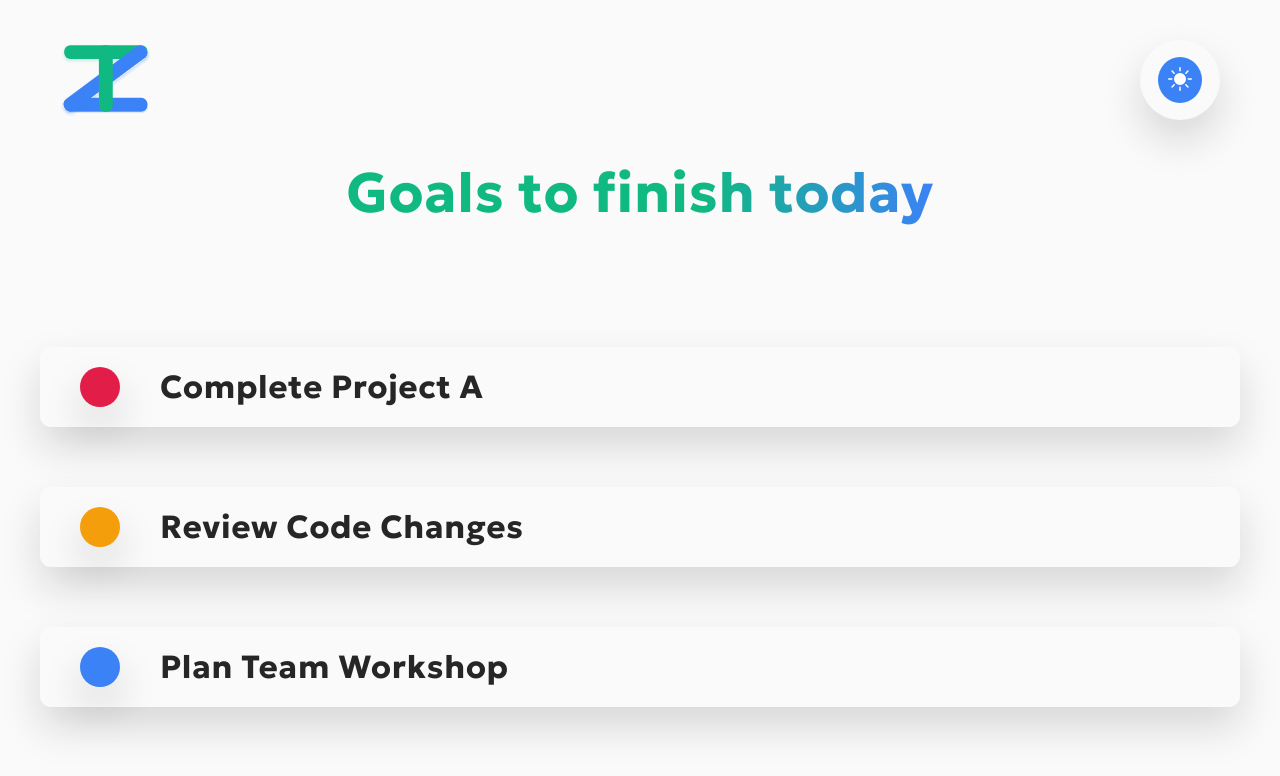
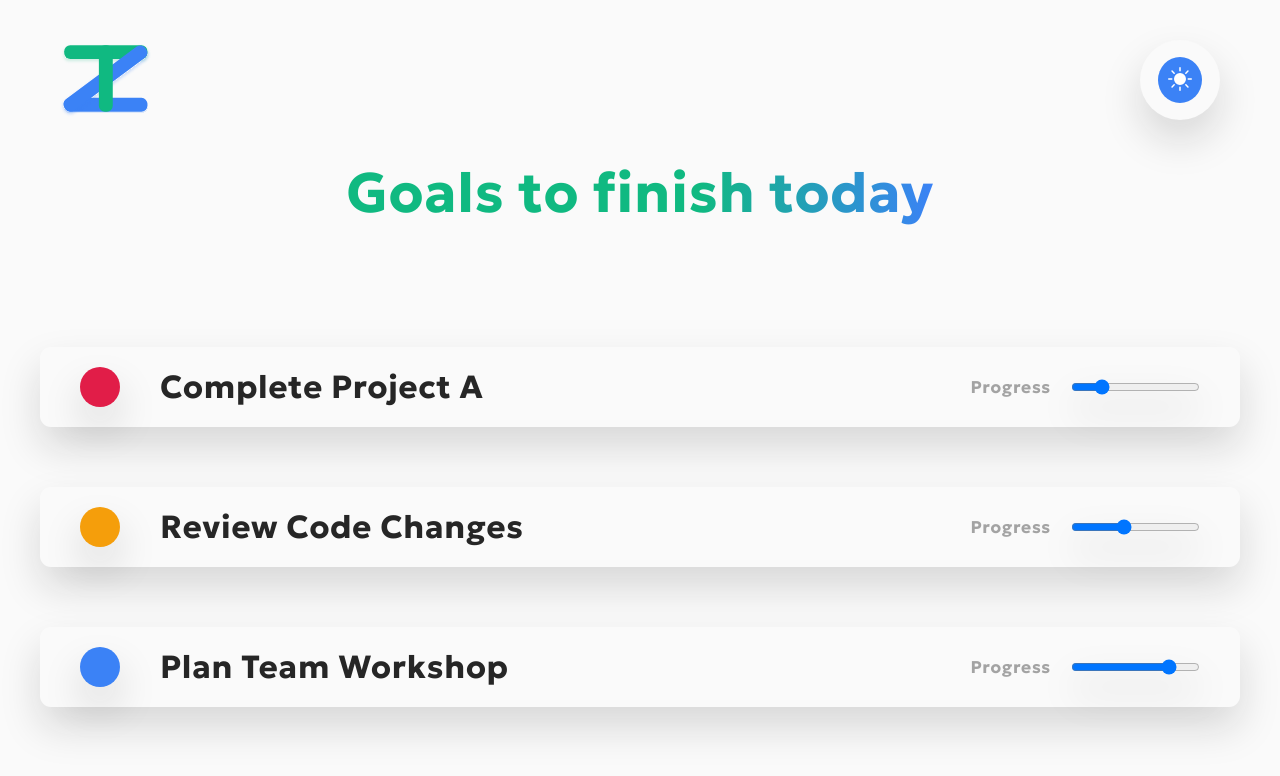
Before and after one commit to lucifer78907/ZenTask, a React (Vite) app: page /homepage/1/todos in a window 1280 px wide. Shown: the top 776 px of the page. Built offline with nearby package versions, Linux system fonts and the light colour scheme.

Commit message:
+DailyTodos +styleFinish

```diff
--- a/src/components/Todo.jsx
+++ b/src/components/Todo.jsx
@@ -1,53 +1,76 @@
 import './Todo.scss'
 import gsap from 'gsap';
-import { useLayoutEffect, useRef, useState } from 'react';
+import { useLayoutEffect, useRef } from 'react';
+import { colorArr } from '../data/PriorityColorMap';
 
 const Todo = (props) => {
   const todoRef = useRef();
+  const sliderRef = useRef();
   let isOpen = false;
 
   useLayoutEffect(() => {
     // by default closed
     gsap.context(() => {
-        gsap.set('.todo__desc',{height:0,autoAlpha:0})
-      },todoRef)
-  },[])
+      gsap.set('.todo__footer', { height: 0, autoAlpha: 0 })
+    }, todoRef)
+  }, [])
 
 
 
   const descShowHandler = () => {
-    if(isOpen) //if open then close
+    if (isOpen) //if open then close
     {
       isOpen = false;
-      gsap.to(todoRef.current,{backgroundColor:'#fafafa'})
+      gsap.to(todoRef.current, { backgroundColor: '#fafafa', gap: 0 })
       gsap.context(() => {
-        gsap.to('.todo__title',{color:'#171717'})
-        gsap.to('.todo__desc',{height:0,autoAlpha:0})
-        gsap.to('.todo__priority',{scale:1,zIndex:'auto',position:'relative',left:'0'})
-      },todoRef)
+        gsap.to('.todo__title', { color: '#171717' })
+        gsap.to('.todo__footer', { height: 0, autoAlpha: 0 })
+        gsap.to('.todo__priority', { scale: 1, zIndex: 'auto', position: 'relative', left: '0' })
+        gsap.to('.todo__slider--label', { color: '#a3a3a3' })
+      }, todoRef)
     }
-    else
-    { //open it
-      isOpen=true;
-      gsap.to(todoRef.current,{backgroundColor:props.priority})
+    else { //open it
+      isOpen = true;
+      gsap.to(todoRef.current, { backgroundColor: props.priority, gap: '2rem' })
       gsap.context(() => {
         const tl = gsap.timeline();
-        tl.to('.todo__priority',{duration:0.4,scale:3,zIndex:-2,position:'absolute',top:0,left:'50%',transform:'translate(-50%,0)'})
-        tl.to('.todo__title',{color:'#fafafa'},"<+0.1")
-        tl.to('.todo__desc',{height:'auto',autoAlpha:1,duration:0.4,color:'#262626'},"<")
-      },todoRef)
+        tl.to('.todo__footer', { height: 'auto', autoAlpha: 1 })
+        tl.to('.todo__priority', { duration: 0.4, scale: 3, zIndex: -2, position: 'absolute', top: 0, left: '50%', transform: 'translate(-50%,0)' }, "<")
+        tl.to('.todo__title', { color: '#fafafa' }, "<+0.1")
+        tl.to('.todo__desc', { height: 'auto', autoAlpha: 1, duration: 0.4, color: '#262626' }, "<")
+        tl.to('.todo__slider--label', { color: '#fafafa' }, '<')
+      }, todoRef)
     }
   }
+
+  const dragHandler = (e) => {
+    e.stopPropagation();
+  }
+
+  const filterArr = colorArr.filter(color => color !== props.priority)
+  console.log(filterArr)
 
 
 
   return (
     <article className="todo__container--item" ref={todoRef} onClick={descShowHandler}>
       <header className="todo__title" >
-          <aside className="todo__priority" style={{backgroundColor:props.priority}}>&nbsp;</aside>
+        <aside className="todo__priority" style={{ backgroundColor: props.priority }}>&nbsp;</aside>
         <p>{props.title}</p>
+        <label className='todo__slider--label' ref={sliderRef} onClick={dragHandler}>
+          Progress
+          <input type='range' min={0} max={100} step='20' defaultValue={props.progress} className='todo__slider' />
+        </label>
       </header>
-          <p className="todo__desc" >{props.desc}</p>
+      <footer className='todo__footer'>
+        <p className="todo__desc" >Description - : {props.desc}</p>
+        <aside>
+          <p className='todo__change'>Change priority :</p>
+          <div className='todo__color todo__color--1' style={{ backgroundColor: filterArr[0] }}>&nbsp;</div>
+          <div className='todo__color todo__color--2' style={{ backgroundColor: filterArr[1] }}>&nbsp;</div>
+        </aside>
+      </footer>
+
     </article>
   );
 }
--- a/src/components/Todo.scss
+++ b/src/components/Todo.scss
@@ -1,6 +1,32 @@
 .todo{
     &__section{
         text-align: center;
+    }
+
+    &__slider{
+        width: 100%;
+        height: 10px;
+        border-radius: 11px;
+        background-color: var(--color-primary-200);
+        box-shadow: var(--box-shadow-light);
+
+
+        &::-webkit-slider-thumb,
+        &::-moz-range-thumb{
+            width: 20px;
+            height: 20px;
+            border: none;
+            border-radius: 50%;
+            background-color: var(--color-primary-500);
+        }
+
+        &--label{
+            display: flex;
+            gap: 2rem;
+            align-items: center;
+            color: var(--color-grey-400);
+            font-size: clamp(1.7rem,1rem + 0.5vw,2rem);
+        }
     }
 
     &__container{
@@ -11,6 +37,7 @@
         justify-content: center;
         align-items: baseline;
         flex-wrap: wrap;
+
 
     }
 
@@ -24,6 +51,7 @@
         display: flex;
         flex-direction: column;
         align-items: flex-start;
+        width: 100%;
 
     }
 
@@ -42,10 +70,16 @@
         font-weight: 700;
         letter-spacing: 0.75px;
         color: var(--color-text);
+        width: 100%;
         display: flex;
         align-items: center;
+        justify-content: space-between;
         line-height: 1.2;
         gap: 4rem;
+
+        & p{
+            margin-right: auto;
+        }
 
 
     }
@@ -55,19 +89,33 @@
         font-weight: 500;
         color: var(--color-grey-500);
         line-height: 1.5;
+        text-align: left;
+        margin-bottom: 2rem;
     }
 
-    // &__box{
-    //     width: 100%;
-    //     height: 100%;
-    //     background-color: red;
-    //     position: absolute;
-    //     top: 0;
-    //     left: 0;
-    //     border-radius: 11px;
-    //     background-color: #fff;
-    // }
+    &__footer{
+        text-align: left;
 
+        & aside{
+            display: flex;
+            gap: 2rem;
+            align-items: center;
+        }
+    }
+
+    &__change{
+        font-size: clamp(1.6rem,1rem + 0.5vw,1.8rem);
+        color: var(--color-grey-100);
+        font-weight: 700;
+    }
+
+    &__color{
+        width: 50px;
+        height: 50px;
+        background-color: white;
+        border:none;
+        border-radius: 11px;
+    }
 }
 
 // details[open] {
--- /dev/null
+++ b/src/data/PriorityColorMap.jsx
@@ -0,0 +1,9 @@
+const colorMap = new Map();
+
+colorMap.set(1, "#e11d48")
+colorMap.set(2, "#f59e0b")
+colorMap.set(3, "#3b82f6")
+
+export const colorArr = ['#e11d48', '#f59e0b', '#3b82f6']
+
+export default colorMap;
--- a/src/pages/Todo Pages/DailyTodo.jsx
+++ b/src/pages/Todo Pages/DailyTodo.jsx
@@ -1,27 +1,28 @@
 import '../../components/Todo.scss'
 import Todo from "../../components/Todo";
 
+
 const Todos = [
   {
-    id:0,
+    id: 0,
     "title": "Complete Project A",
     "desc": "Finish the tasks outlined in Project A",
     "priority": "#e11d48",
     "progress": 20
   },
   {
-    id:1,
+    id: 1,
     "title": "Review Code Changes",
     "desc": "Check and provide feedback on recent code changes",
     "priority": "#f59e0b",
-    "progress": 50
+    "progress": 40
   },
   {
-    id:2,
+    id: 2,
     "title": "Plan Team Workshop",
-    "desc": "Organize a workshop for team building and skill development",
+    "desc": "Organize a workshop for team building and skill development Organize a workshop for team building and skill development Lorem ipsum dolor sit amet, consectetur adipisicing elit. Architecto a officia totam neque, nam rerum sapiente recusandae quod et officiis saepe soluta dicta tempora sed alias deleniti odit quis fugit.",
     "priority": "#3b82f6",
-    "progress": 75
+    "progress": 80
   }
 ]
 
@@ -31,7 +32,7 @@ const DailyTodo = () => {
     <h1 className='heading__primary'>Goals to finish today</h1>
     <main className="todo__container">
       {Todos.map(todo => {
-        return <Todo key={todo.id} title={todo.title} desc={todo.desc} priority={todo.priority} progress={todo.progress}/>
+        return <Todo key={todo.id} title={todo.title} desc={todo.desc} priority={todo.priority} progress={todo.progress} />
       })}
     </main>
   </section>;
```
Lines whose indentation alone changed are shown as unchanged.
